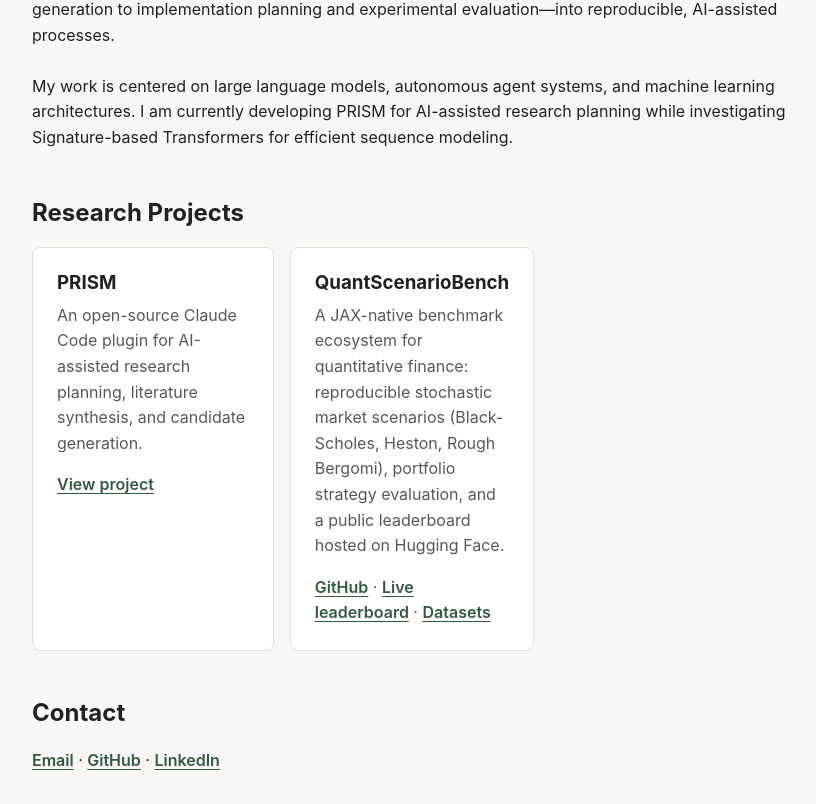
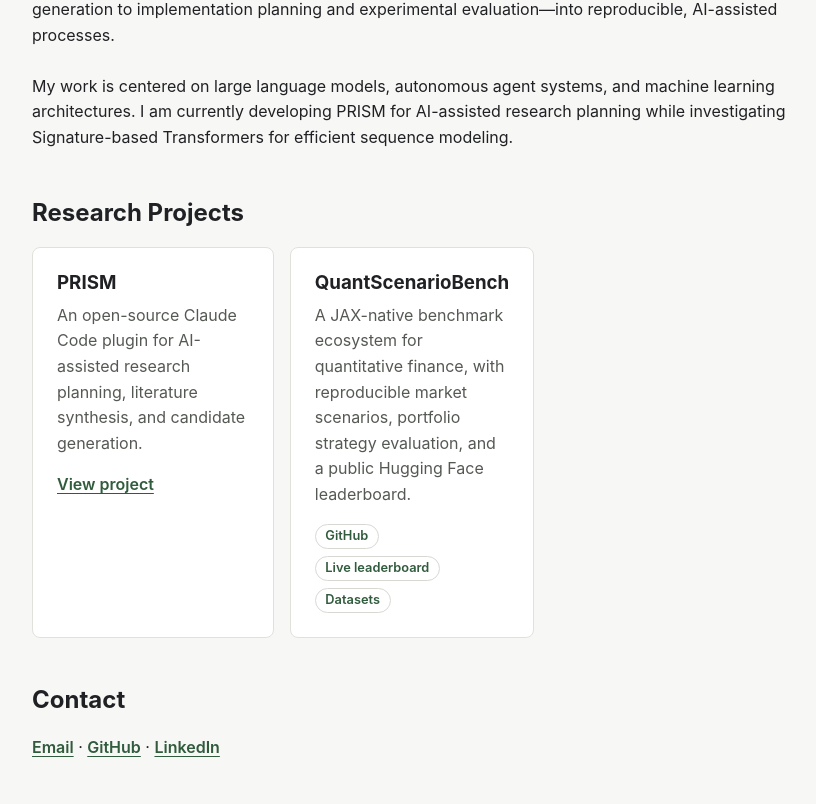
Before and after one commit to tim-nish/research-portfolio, a React (Vite) app: page / in a window 1280 px wide. Shown: the part 416-1220 px from the top of the page, without its empty margins (228-1044 px from the left). Built offline with nearby package versions, Linux system fonts and the light colour scheme.

Commit message:
refactor: shorten QuantScenarioBench description and render links as compact pills
Co-Authored-By: Claude Fable 5 <noreply@anthropic.com>

```diff
--- a/src/App.tsx
+++ b/src/App.tsx
@@ -36,7 +36,7 @@ function App() {
           />
           <ProjectCard
             title="QuantScenarioBench"
-            description="A JAX-native benchmark ecosystem for quantitative finance: reproducible stochastic market scenarios (Black-Scholes, Heston, Rough Bergomi), portfolio strategy evaluation, and a public leaderboard hosted on Hugging Face."
+            description="A JAX-native benchmark ecosystem for quantitative finance, with reproducible market scenarios, portfolio strategy evaluation, and a public Hugging Face leaderboard."
             links={[
               {
                 label: "GitHub",
--- a/src/components/ProjectCard.tsx
+++ b/src/components/ProjectCard.tsx
@@ -18,11 +18,10 @@ function ProjectCard({ title, description, link, links, onOpen }: ProjectCardPro
       <p>{description}</p>
       {links ? (
         <p className="project-links">
-          {links.map((item, index) => (
-            <span key={item.href}>
-              {index > 0 && <span aria-hidden="true"> · </span>}
-              <a href={item.href}>{item.label}</a>
-            </span>
+          {links.map((item) => (
+            <a key={item.href} className="project-link-pill" href={item.href}>
+              {item.label}
+            </a>
           ))}
         </p>
       ) : onOpen ? (
--- a/src/styles.css
+++ b/src/styles.css
@@ -90,7 +90,22 @@ article p {
 }
 
 article p.project-links {
+  display: flex;
+  flex-wrap: wrap;
+  gap: 0.4rem;
   margin-bottom: 0;
+}
+
+.project-link-pill {
+  padding: 0.1rem 0.6rem;
+  border: 1px solid #d8d8d3;
+  border-radius: 999px;
+  font-size: 0.8rem;
+  text-decoration: none;
+}
+
+.project-link-pill:hover {
+  border-color: #315b3d;
 }
 
 a {
```
